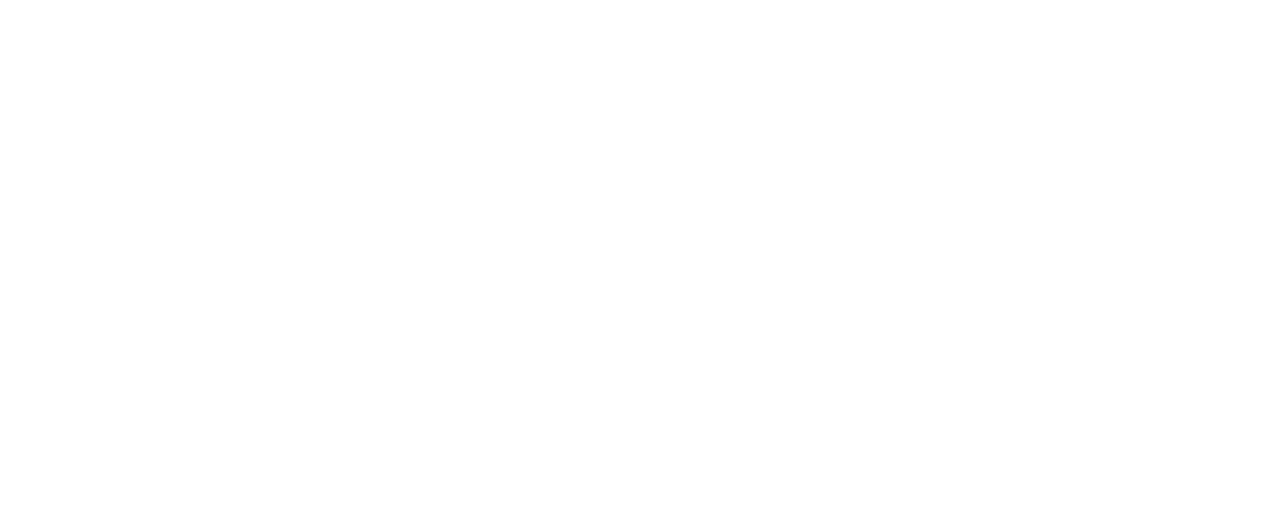
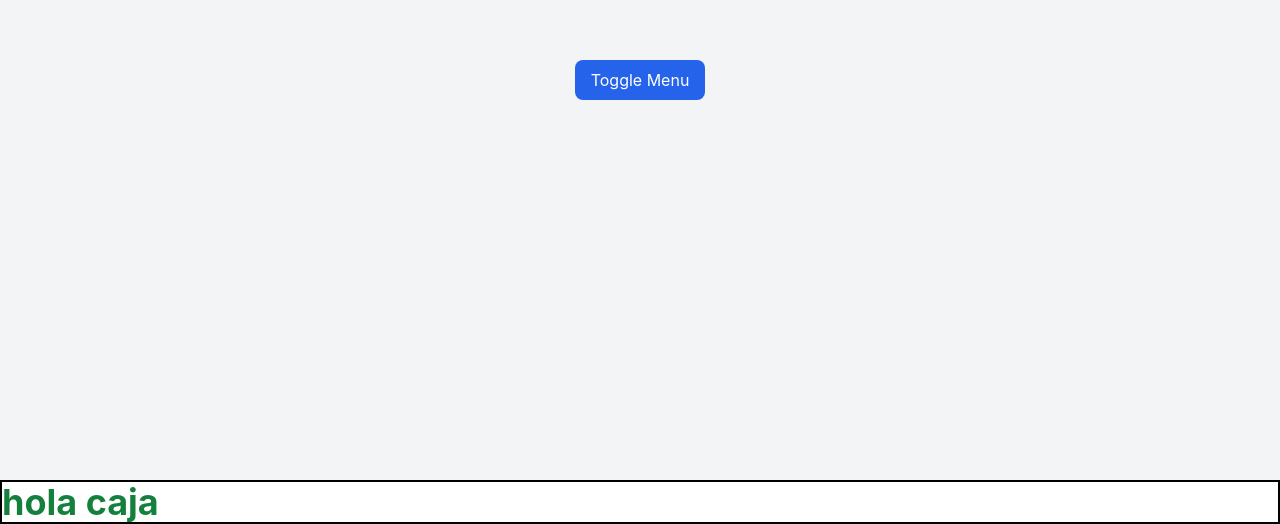
Before and after one commit to francmauric/framer-motion-practica2, a React (Vite) app: page / in a window 1280 px wide. Shown: the part 1144-1668 px from the top of the page. Before the commit the page ends 824 px from the top, so only its background shows below. Built offline with nearby package versions, Linux system fonts and the light colour scheme.

Commit message:
practica 2 menu desplegable con useRef

```diff
--- /dev/null
+++ b/components/DropdownMenu.jsx
@@ -0,0 +1,47 @@
+import { useState, useRef, useEffect } from "react";
+import { motion } from "framer-motion";
+
+function DropdownMenu () {
+    const [isOpen, setIsOpen] = useState(false);
+    const dropdownRef = useRef(null)
+
+    const toggleMenu = () => {
+        setIsOpen(!isOpen);
+    };
+
+    useEffect(() => {
+        const handleClickOutside = (event) => {
+            if(dropdownRef.current && !dropdownRef.current.contains(event.target)){
+                setIsOpen(false);
+            }
+        };
+
+        document.addEventListener('mousedown', handleClickOutside);
+        return() => {
+            document.removeEventListener('mousedown', handleClickOutside)
+        };
+    }, [dropdownRef]);
+
+    return (
+        <div className="relative" ref={dropdownRef}>
+            <button
+                onClick={toggleMenu}
+                className="px-4 py-2 bg-blue-600 text-white rounded-lg">
+                    Toggle Menu
+            </button>
+            {isOpen && (
+                <motion.div
+                    initial={{ opacity:0, y: -20 }}
+                    animate={{ opacity:1, y:0 }}
+                    exit={{opacity:0, y:-20}}
+                    className="absolute right-0 mt-2 w-48 bg-white rounded-lg shadow-lg">
+                            <a href="#" className="block px-4 py-2 text-gray-800 hover:bg-gray-100">Item 1</a>
+                            <a href="#" className="block px-4 py-2 text-gray-800 hover:bg-gray-100">Item 2</a>
+                            <a href="#encavesado" className="block px-4 py-2 text-gray-800 hover:bg-gray-100">Item 3</a>
+                </motion.div>
+            )}
+        </div>
+    )
+}
+
+export default DropdownMenu;
--- a/src/App.jsx
+++ b/src/App.jsx
@@ -1,3 +1,4 @@
+import DropdownMenu from "../components/DropdownMenu"
 import Header from "../components/Header"
 
 function App() {
@@ -7,6 +8,12 @@
     <>
     <Header></Header>
      <div className="font-bold">hola </div>
+    <div className="flex items-center justify-center min-h-screen bg-gray-100" >
+      <DropdownMenu />
+    </div>
+    <div id="encavesado" className=" w-full">
+      <h1 className="text-4xl font-bold text-green-700 shadow-lg border-black border-2">hola caja</h1>
+    </div>
     </>
   )
 }
```
